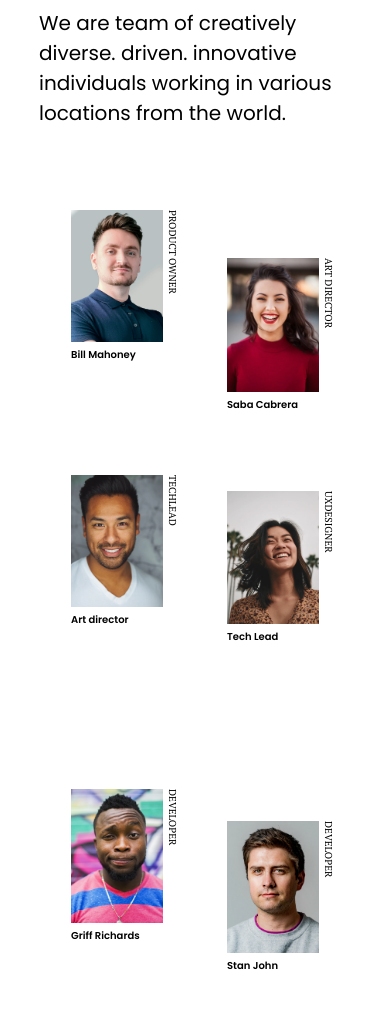
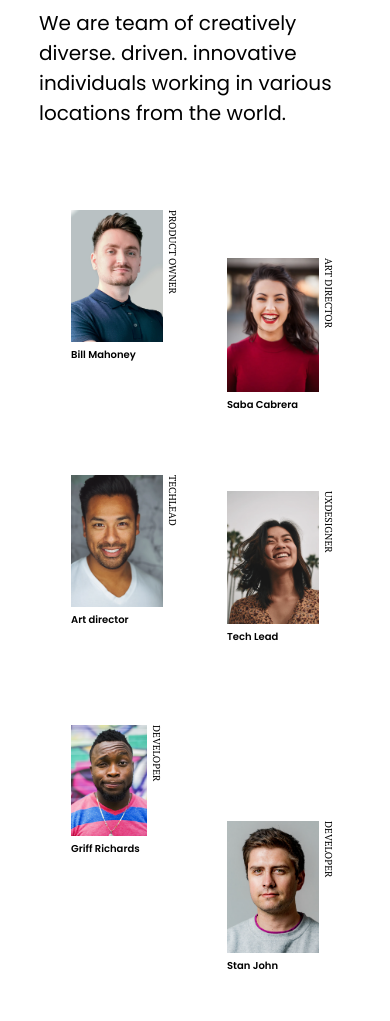
Before and after one commit to lanre-waju/the-team-challenge, a plain HTML site: page index.html in a window 390 px wide. Shown: the part 77-1098 px from the top of the page. Drawn offline with Linux system fonts and the light colour scheme.

Commit message:
modified files

```diff
--- a/styles.css
+++ b/styles.css
@@ -118,6 +118,10 @@ footer {
         padding: 7em 2em 0 2em;
         top: 1em;
     }
+    .profile5 {
+        padding: 1em 3em 0 2em;
+        top: 1em;
+    }
     span {
         display: inline;
     }
```
